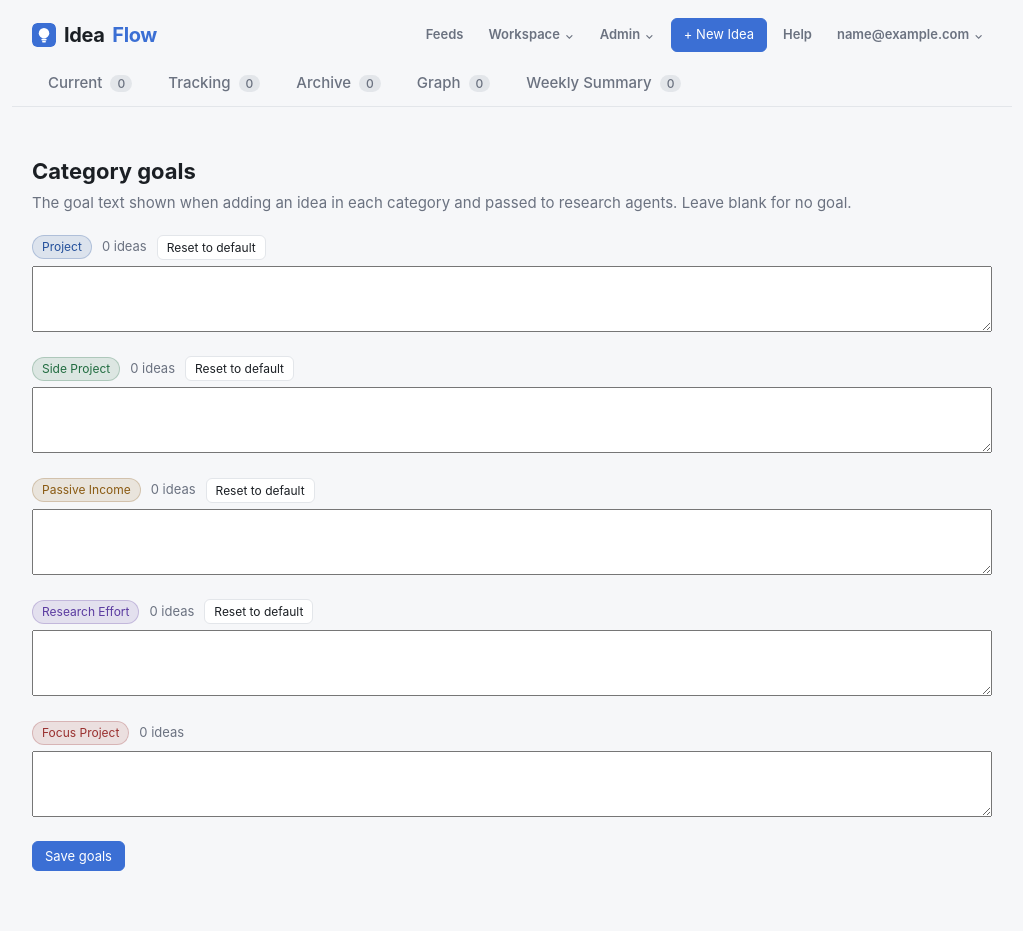
After one commit to bzeitner/IdeaFlow, a Django app: page /categories/goals/ in a window 1280 px wide. The commit adds this page. Shown: the whole page, without its empty margins (128-1151 px from the left). Run offline with Django 5.2, Linux system fonts and the light colour scheme; the visitor is signed in with stand-in values (Sample User, id 1); data comes from the database, SQL or seed files in the repository; data that the repository does not hold is empty; parts of the project's set-up code (start-up, migrations or seed data) failed here and were passed over; some libraries are stand-ins or nearby versions.

Commit message:
Add per-category goal text with admin management page
Category.goal_text is shown when adding/viewing an idea and returned to
research agents as category.goal. Editable only by role_admin at
/categories/goals/, with CSRF, length/control-char validation, audit logging,
and a reset-to-default action. Migration 0067 seeds defaults for blank goals.

Co-Authored-By: Claude Sonnet 5.5 <noreply@anthropic.com>

```diff
--- /dev/null
+++ b/ideas/category_goals.py
@@ -0,0 +1,61 @@
+"""Default per-category research goal text (seed values and "reset" targets)."""
+
+GOAL_TEXT_MAX_LENGTH = 2000
+
+# slug -> (display name, default goal text)
+DEFAULT_GOALS = {
+    "research": (
+        "Research",
+        "Track cutting-edge developments in this space for personal/technical understanding. "
+        "Prioritize recency, primary sources, and depth over commercial viability.",
+    ),
+    "research-effort": (
+        "Research Effort",
+        "Sustain an ongoing research thread across repeat cycles — surface what's genuinely new "
+        "since the last pass rather than re-summarizing prior findings.",
+    ),
+    "app": (
+        "App",
+        "Evaluate a standalone app or product concept for feasibility, scope, and whether it's "
+        "worth building — not necessarily as a revenue driver.",
+    ),
+    "app-improvement": (
+        "App Improvement",
+        "Improve IdeaFlow itself. Ground findings in this repo's actual code/data model, not "
+        "speculation, and converge on a concrete, scoped implementation plan.",
+    ),
+    "project": (
+        "Project",
+        "Converge toward a build/don't-build decision for a project with defined scope and an end state.",
+    ),
+    "side-project": (
+        "Side Project",
+        "Same as Project but lower-stakes/exploratory — bias toward a fast, cheap validation step "
+        "over exhaustive research.",
+    ),
+    "passive-income": (
+        "Passive Income",
+        "Assess business viability: market size, competitors, unit economics, and realistic "
+        "monetization path. Converge on a go/no-go.",
+    ),
+    "book": (
+        "Book",
+        "Develop content-production goals — outline, audience, and distribution plan rather than "
+        "market feasibility.",
+    ),
+    "podcast": (
+        "Podcast",
+        "Same as Book, tuned for episodic/audio format and recurring production cadence.",
+    ),
+}
+
+
+def default_goal_for(category):
+    """Default goal for a Category instance (matched by slug, then name), or ''."""
+    if category.slug in DEFAULT_GOALS:
+        return DEFAULT_GOALS[category.slug][1]
+    lowered = category.name.strip().lower()
+    for _slug, (name, text) in DEFAULT_GOALS.items():
+        if name.lower() == lowered:
+            return text
+    return ""
--- a/ideas/forms.py
+++ b/ideas/forms.py
@@ -1,3 +1,5 @@
+import re
+
 from django import forms
 from django.conf import settings
 from django.db.models import Q
@@ -389,3 +391,21 @@ ResearchEntryFormSet = inlineformset_factory(
     extra=1,
     can_delete=True,
 )
+
+
+_CONTROL_CHARS = re.compile(r"[\x00-\x08\x0b\x0c\x0e-\x1f\x7f]")
+
+
+class CategoryGoalForm(forms.ModelForm):
+    """Edits only `goal_text` — nothing else on Category is bindable from this page."""
+
+    class Meta:
+        model = Category
+        fields = ["goal_text"]
+        widgets = {"goal_text": forms.Textarea(attrs={"rows": 4, "maxlength": 2000})}
+
+    def clean_goal_text(self):
+        text = (self.cleaned_data.get("goal_text") or "").replace("\r\n", "\n").strip()
+        if _CONTROL_CHARS.search(text):
+            raise forms.ValidationError("Goal text can't contain control characters.")
+        return text
--- a/ideas/models.py
+++ b/ideas/models.py
@@ -7,7 +7,7 @@ from string import Formatter
 from django.conf import settings
 from django.contrib.auth.models import User
 from django.core.exceptions import ValidationError
-from django.core.validators import MaxValueValidator, MinValueValidator, RegexValidator
+from django.core.validators import MaxLengthValidator, MaxValueValidator, MinValueValidator, RegexValidator
 from django.db import models, transaction
 from django.db.models.signals import post_save
 from django.dispatch import receiver
@@ -16,6 +16,7 @@ from django.utils import timezone
 from django.utils.text import slugify
 from pgvector.django import VectorField
 
+from .category_goals import GOAL_TEXT_MAX_LENGTH
 from .podcast_policy import PODCAST_MAX_DURATION_SECONDS
 
 STAR_CHOICES = [(i, f"{i} star{'s' if i != 1 else ''}") for i in range(1, 6)]
@@ -107,6 +108,13 @@ class Category(LookupBase):
         default=False,
         help_text="Research-type categories let their ideas track more feeds "
         "(10 instead of 5).",
+    )
+    goal_text = models.TextField(
+        blank=True,
+        max_length=GOAL_TEXT_MAX_LENGTH,
+        validators=[MaxLengthValidator(GOAL_TEXT_MAX_LENGTH)],
+        help_text="Research goal shown when adding an idea in this category and "
+        "passed to research agents. Managed on the Category goals admin page.",
     )
 
     class Meta(LookupBase.Meta):
--- a/ideas/serialize.py
+++ b/ideas/serialize.py
@@ -179,6 +179,8 @@ def idea_to_dict(idea, *, detail=True):
 
         from .feeds import recent_articles
 
+        if data["category"]:
+            data["category"]["goal"] = idea.category.goal_text
         data["notes"] = idea.notes
         data["summary_requested_at"] = (
             idea.summary_requested_at.isoformat() if idea.summary_requested_at else None
--- a/ideas/static/ideas/app.css
+++ b/ideas/static/ideas/app.css
@@ -642,3 +642,9 @@ table.tracking { width: 100%; border-collapse: collapse; background: var(--panel
 .evaluation-feedback textarea, .evaluation-feedback select { width: 100%; box-sizing: border-box; }
 .feedback-actions { display: flex; flex-wrap: wrap; gap: .5rem; }
 .evaluation-feedback .feedback-message { min-height: 1.5em; }
+
+.category-goal { margin: 6px 0 0; padding: 8px 10px; border-left: 3px solid var(--dim); color: var(--dim); font-size: 13px; }
+.category-goal[hidden] { display: none; }
+.goal-row { margin-bottom: 18px; }
+.goal-row textarea { width: 100%; }
+.goal-row-head { display: flex; gap: 10px; align-items: center; margin-bottom: 6px; }
--- a/ideas/templates/ideas/base.html
+++ b/ideas/templates/ideas/base.html
@@ -35,6 +35,7 @@
           <div class="nav-menu-panel">
             <a href="{% url 'ideas:user_management' %}">Users</a>
             <a href="{% url 'ideas:idea_ownership' %}">Ownership</a>
+            <a href="{% url 'ideas:category_goals' %}">Category goals</a>
             <a href="{% url 'ideas:research_history' %}">Job history</a>
             <a href="{% url 'ideas:research_queue' %}">Next research run</a>
             <a href="{% url 'ideas:help_admin' %}">Help inbox{% if pending_help_count %} ({{ pending_help_count }}){% endif %}</a>
--- /dev/null
+++ b/ideas/templates/ideas/category_goals.html
@@ -0,0 +1,25 @@
+{% extends "ideas/base.html" %}
+{% block title %}Category goals · IdeaFlow{% endblock %}
+{% block content %}
+  <h2>Category goals</h2>
+  <p class="lede">The goal text shown when adding an idea in each category and passed to research agents. Leave blank for no goal.</p>
+
+  <form method="post">
+    {% csrf_token %}
+    {% for row in rows %}
+      <div class="field goal-row">
+        <div class="goal-row-head">
+          {% include "ideas/_pill.html" with obj=row.category %}
+          <span class="dim">{{ row.idea_count }} idea{{ row.idea_count|pluralize }}{% if not row.category.is_active %} · inactive{% endif %}</span>
+          {% if row.has_default %}<button class="btn small" type="submit" name="reset" value="{{ row.category.pk }}" formnovalidate onclick="return confirm('Reset this goal to the default text?');">Reset to default</button>{% endif %}
+        </div>
+        <label class="sr-only" for="{{ row.form.goal_text.id_for_label }}">Goal for {{ row.category.name }}</label>
+        {{ row.form.goal_text }}
+        {{ row.form.goal_text.errors }}
+      </div>
+    {% empty %}
+      <p class="dim">No categories yet.</p>
+    {% endfor %}
+    <div class="card-actions"><button class="btn primary" type="submit">Save goals</button></div>
+  </form>
+{% endblock %}
--- a/ideas/templates/ideas/detail.html
+++ b/ideas/templates/ideas/detail.html
@@ -28,6 +28,7 @@
       <span class="dim">Rank {{ idea.rank }} · updated {{ idea.updated_at|date:"M j, Y g:i A T" }}</span>
       {% if idea.created_by %}<span class="dim">Owner {{ idea.created_by.email|default:idea.created_by.username }}</span>{% endif %}
     </div>
+    {% if idea.category and idea.category.goal_text %}<p class="category-goal"><strong>Goal:</strong> {{ idea.category.goal_text }}</p>{% endif %}
 
     {% if idea.artifacts.all %}
       <ul class="artifact-links">
--- a/ideas/urls.py
+++ b/ideas/urls.py
@@ -116,6 +116,7 @@ urlpatterns = [
     ),
     path("<int:pk>/continue-work/", views.continue_work, name="continue_work"),
     path("users/", views.user_management, name="user_management"),
+    path("categories/goals/", views.category_goals, name="category_goals"),
     path("ownership/", views.idea_ownership, name="idea_ownership"),
     path("research-history/", views.research_history, name="research_history"),
     path("research-queue/", views.research_queue, name="research_queue"),
--- a/ideas/views.py
+++ b/ideas/views.py
@@ -1,6 +1,7 @@
 from functools import wraps
 from datetime import datetime, timedelta, timezone as dt_timezone
 import json
+import logging
 import re
 
 from django.contrib import messages
@@ -21,7 +22,8 @@ from executions.models import LLMRun, WorkflowDefinition
 from evaluations.views import panel_for
 
 from .feeds import is_http_url, recent_articles
-from .forms import ArtifactForm, IdeaForm, IdeaRelationForm, PodcastShowForm, PodcastSourceForm, ProfilePreferencesForm, ResearchEntryForm, ResourceFormSet
+from .category_goals import default_goal_for
+from .forms import ArtifactForm, CategoryGoalForm, IdeaForm, IdeaRelationForm, PodcastShowForm, PodcastSourceForm, ProfilePreferencesForm, ResearchEntryForm, ResourceFormSet
 from .artifact_presentation import MAX_RENDER_CHARS, present_artifact, present_content, present_research_context
 from .graph.projection import graph_projection
 from .graph.capabilities import consume_capability, issue_capability
@@ -1097,6 +1099,11 @@ def idea_form(request, pk=None):
             "form": form,
             "formset": formset,
             "idea": idea,
+            "category_goals": {
+                str(pk): goal
+                for pk, goal in form.fields["category"].queryset.values_list("pk", "goal_text")
+                if goal
+            },
             "tabs": _tabs(profile),
             "active": idea.status if idea else None,
         },
@@ -2232,6 +2239,65 @@ def user_management(request):
             "role_columns": ROLE_COLUMNS,
             "tabs": _tabs(request.user.profile),
         },
+    )
+
+
+audit_log = logging.getLogger("ideaflow.audit")
+
+
+@role_required()
+def category_goals(request):
+    """Admin-only: edit the research goal text shown/used for each category."""
+    categories = list(Category.objects.order_by("order", "name"))
+    forms_by_id = {c.pk: CategoryGoalForm(instance=c, prefix=f"cat{c.pk}") for c in categories}
+    if request.method == "POST":
+        reset_id = request.POST.get("reset", "")
+        changed = 0
+        invalid = False
+        with transaction.atomic():
+            if reset_id:
+                category = next((c for c in categories if str(c.pk) == reset_id), None)
+                if category is None:
+                    raise Http404("Unknown category.")
+                old = category.goal_text
+                category.goal_text = default_goal_for(category)
+                category.save(update_fields=["goal_text"])
+                audit_log.info(
+                    "category goal reset category=%s user=%s old=%r new=%r",
+                    category.pk, request.user.pk, old, category.goal_text,
+                )
+                changed = 1
+            else:
+                for category in categories:
+                    old = category.goal_text
+                    form = CategoryGoalForm(request.POST, instance=category, prefix=f"cat{category.pk}")
+                    forms_by_id[category.pk] = form
+                    if not form.is_valid():
+                        invalid = True
+                        continue
+                    if form.cleaned_data["goal_text"] != old:
+                        form.save()
+                        audit_log.info(
+                            "category goal updated category=%s user=%s old=%r new=%r",
+                            category.pk, request.user.pk, old, form.cleaned_data["goal_text"],
+                        )
+                        changed += 1
+                if invalid:
+                    transaction.set_rollback(True)
+        if not invalid:
+            messages.success(request, f"Saved {changed} goal(s)." if changed else "No changes.")
+            return redirect("ideas:category_goals")
+        messages.error(request, "Fix the highlighted goals; nothing was saved.")
+    counts = dict(Category.objects.annotate(n=Count("ideas")).values_list("pk", "n"))
+    rows = [
+        {"category": c, "form": forms_by_id[c.pk], "idea_count": counts.get(c.pk, 0),
+         "has_default": bool(default_goal_for(c))}
+        for c in categories
+    ]
+    return render(
+        request,
+        "ideas/category_goals.html",
+        {"rows": rows, "tabs": _tabs(request.user.profile)},
     )
 
 
```
Also changed, not shown: docs/FEATURE_INVENTORY.md (+1 -1 lines), ideas/admin.py (+15 -2 lines), ideas/templates/ideas/idea_form.html (+16 -0 lines), ideas/tests/test_category_goals.py (added, +122 -0 lines), .claude/commands/research-idea.md, README.md, ideas/migrations/0067_category_goal_text.py (added).
